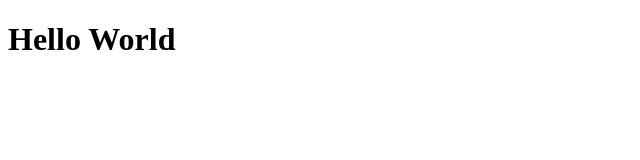
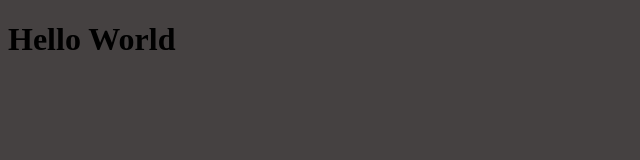
Before and after one commit to pauldungca/simple_project, a plain HTML site: page index.html in a window 1280 px wide. Shown: the whole page, without its empty margins (0-640 px from the left). Drawn offline with Linux system fonts and the light colour scheme.

Commit message:
First Push!

```diff
--- a/index.html
+++ b/index.html
@@ -3,9 +3,9 @@
 <head>
     <meta charset="UTF-8">
     <meta name="viewport" content="width=device-width, initial-scale=1.0">
-    <title>Document</title>
+    <title>Sample Website</title>
 </head>
-<body>
+<body style="background-color: rgb(69, 65, 65);">
 
     <h1>Hello World</h1>
 
```
